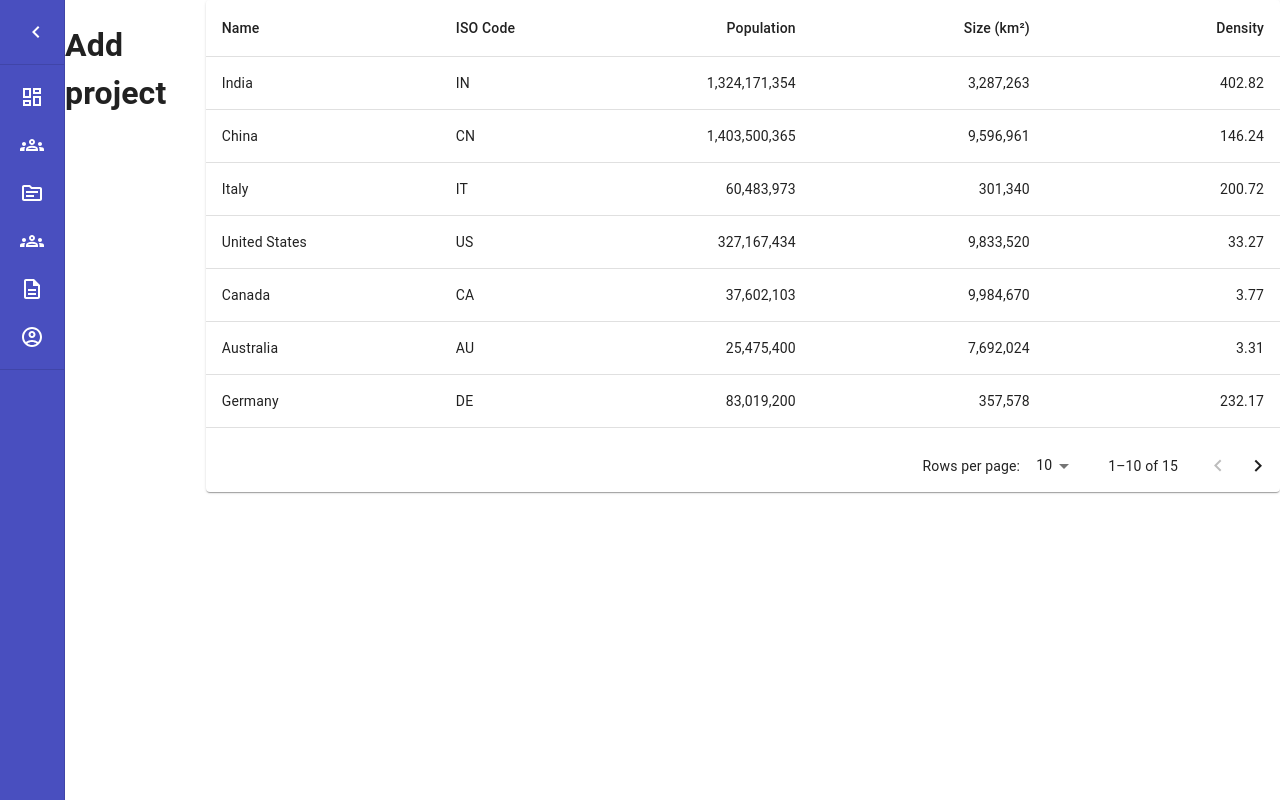
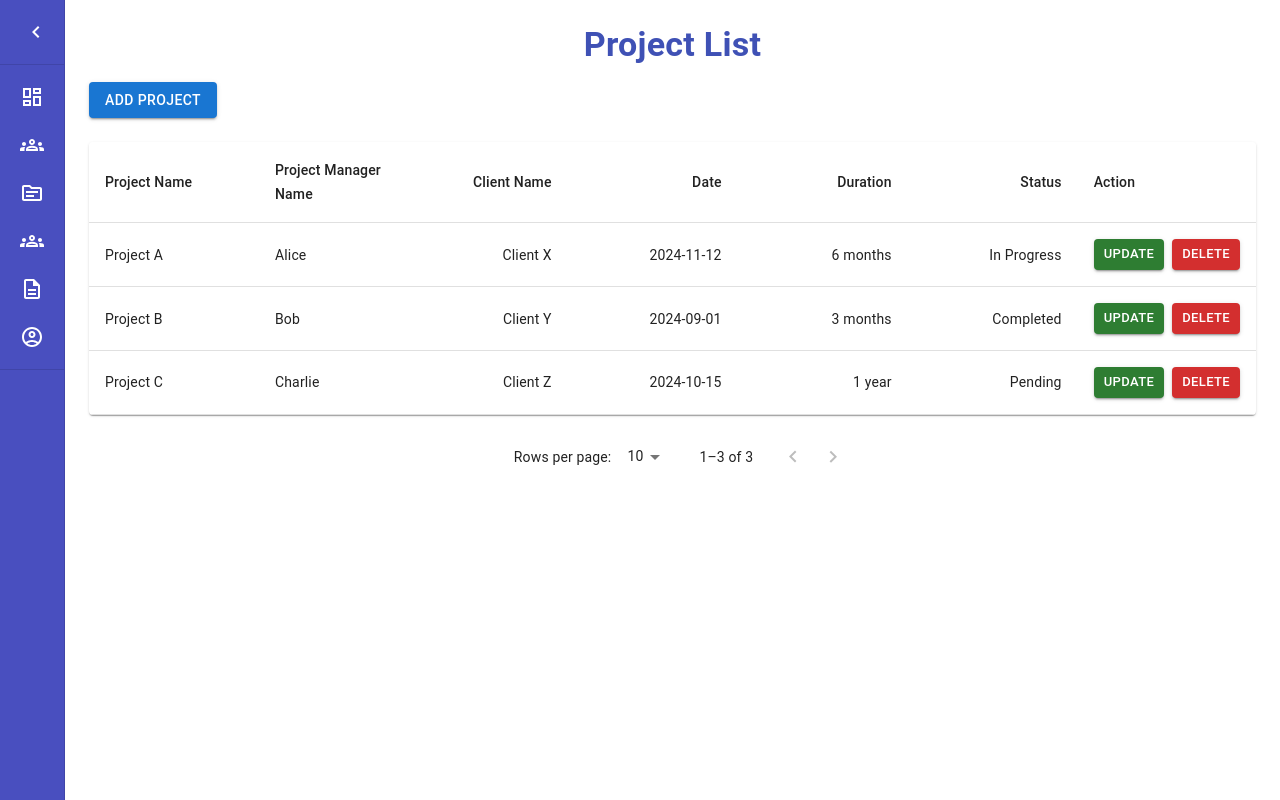
Before and after one commit to RambabooPrajapati/timesheet_management_api, a React (Vite) app in the folder client/: page /Addproject in a window 1280 px wide. Built offline with nearby package versions, Linux system fonts and the light colour scheme.

Commit message:
add project code

```diff
--- a/client/src/components/Sidenavbar.jsx
+++ b/client/src/components/Sidenavbar.jsx
@@ -214,7 +214,11 @@ export default function Sidenavbar() {
             </ListItemButton>
           </ListItem>
 
-          <ListItem disablePadding sx={{ display: "block" }}>
+          <ListItem disablePadding
+            sx={{ display: "block" }}
+            onClick={() => {
+              navigate("/Addproject");
+            }}>
             <ListItemButton
               sx={[
                 {
--- a/client/src/pages/admin/project/Addproject.jsx
+++ b/client/src/pages/admin/project/Addproject.jsx
@@ -1,62 +1,25 @@
 import React from 'react';
 import Sidenavbar from '../../../components/Sidenavbar';
-import { Box } from '@mui/material';
-import Paper from '@mui/material/Paper';
-import Table from '@mui/material/Table';
-import TableBody from '@mui/material/TableBody';
-import TableCell from '@mui/material/TableCell';
-import TableContainer from '@mui/material/TableContainer';
-import TableHead from '@mui/material/TableHead';
-import TablePagination from '@mui/material/TablePagination';
-import TableRow from '@mui/material/TableRow';
+import { Box, Button, Typography, Paper, Table, TableBody, TableCell, TableContainer, TableHead, TablePagination, TableRow } from '@mui/material';
 
 const columns = [
-  { id: 'name', label: 'Name', minWidth: 170 },
-  { id: 'code', label: 'ISO Code', minWidth: 100 },
-  {
-    id: 'population',
-    label: 'Population',
-    minWidth: 170,
-    align: 'right',
-    format: (value) => value.toLocaleString('en-US'),
-  },
-  {
-    id: 'size',
-    label: 'Size (km²)',
-    minWidth: 170,
-    align: 'right',
-    format: (value) => value.toLocaleString('en-US'),
-  },
-  {
-    id: 'density',
-    label: 'Density',
-    minWidth: 170,
-    align: 'right',
-    format: (value) => value.toFixed(2),
-  },
+  { id: 'name', label: 'Project Name', minWidth: 170 },
+  { id: 'code', label: 'Project Manager Name', minWidth: 100 },
+  { id: 'client', label: 'Client Name', minWidth: 170, align: 'right' },
+  { id: 'date', label: 'Date', minWidth: 170, align: 'right' },
+  { id: 'duration', label: 'Duration', minWidth: 170, align: 'right' },
+  { id: 'status', label: 'Status', minWidth: 170, align: 'right' },
+  { id: 'action', label: 'Action', minWidth: 170 },
 ];
 
-function createData(name, code, population, size) {
-  const density = population / size;
-  return { name, code, population, size, density };
+function createData(name, code, client, date, duration, status) {
+  return { name, code, client, date, duration, status };
 }
 
 const rows = [
-  createData('India', 'IN', 1324171354, 3287263),
-  createData('China', 'CN', 1403500365, 9596961),
-  createData('Italy', 'IT', 60483973, 301340),
-  createData('United States', 'US', 327167434, 9833520),
-  createData('Canada', 'CA', 37602103, 9984670),
-  createData('Australia', 'AU', 25475400, 7692024),
-  createData('Germany', 'DE', 83019200, 357578),
-  createData('Ireland', 'IE', 4857000, 70273),
-  createData('Mexico', 'MX', 126577691, 1972550),
-  createData('Japan', 'JP', 126317000, 377973),
-  createData('France', 'FR', 67022000, 640679),
-  createData('United Kingdom', 'GB', 67545757, 242495),
-  createData('Russia', 'RU', 146793744, 17098246),
-  createData('Nigeria', 'NG', 200962417, 923768),
-  createData('Brazil', 'BR', 210147125, 8515767),
+  createData('Project A', 'Alice', 'Client X', '2024-11-12', '6 months', 'In Progress'),
+  createData('Project B', 'Bob', 'Client Y', '2024-09-01', '3 months', 'Completed'),
+  createData('Project C', 'Charlie', 'Client Z', '2024-10-15', '1 year', 'Pending'),
 ];
 
 function Addproject() {
@@ -75,9 +38,16 @@ function Addproject() {
   return (
     <Box sx={{ display: "flex", flexDirection: { xs: "column", md: "row" } }}>
       <Sidenavbar />
-      <h1>Add project</h1>
-      <Paper sx={{ width: '100%', overflow: 'hidden' }}>
-        <TableContainer sx={{ maxHeight: 440 }}>
+      <Box sx={{ flexGrow: 1, display: "flex", flexDirection: "column", alignItems: "center", p: 3 }}>
+        <Box sx={{ display: "flex", justifyContent: "center", width: '100%', mb: 2 }}>
+          <Typography variant="h4" component="h1" sx={{ fontWeight: 'bold', color: '#3f51b5', textAlign: 'center' }}>
+            Project List
+          </Typography>
+        </Box>
+        <Box sx={{ display: "flex", justifyContent: "space-between", width: '100%', mb: 3 }}>
+          <Button variant="contained" color="primary" sx={{ alignSelf: 'flex-start' }}>Add Project</Button>
+        </Box>
+        <TableContainer component={Paper} sx={{ maxWidth: 1200 }}>
           <Table stickyHeader aria-label="sticky table">
             <TableHead>
               <TableRow>
@@ -93,24 +63,29 @@ function Addproject() {
               </TableRow>
             </TableHead>
             <TableBody>
-              {rows
-                .slice(page * rowsPerPage, page * rowsPerPage + rowsPerPage)
-                .map((row) => {
-                  return (
-                    <TableRow hover role="checkbox" tabIndex={-1} key={row.code}>
+              {rows.slice(page * rowsPerPage, page * rowsPerPage + rowsPerPage).map((row) => (
+                <TableRow hover role="checkbox" tabIndex={-1} key={row.name}>
                   {columns.map((column) => {
                     const value = row[column.id];
                     return (
                       <TableCell key={column.id} align={column.align}>
-                            {column.format && typeof value === 'number'
-                              ? column.format(value)
-                              : value}
+                        {column.id === 'action' ? (
+                          <Box sx={{ display: 'flex', gap: 1 }}>
+                            <Button variant="contained" color="success" size="small">
+                              Update
+                            </Button>
+                            <Button variant="contained" color="error" size="small">
+                              Delete
+                            </Button>
+                          </Box>
+                        ) : (
+                          value
+                        )}
                       </TableCell>
                     );
                   })}
                 </TableRow>
-                  );
-                })}
+              ))}
             </TableBody>
           </Table>
         </TableContainer>
@@ -122,8 +97,9 @@ function Addproject() {
           page={page}
           onPageChange={handleChangePage}
           onRowsPerPageChange={handleChangeRowsPerPage}
+          sx={{ mt: 2 }}
         />
-      </Paper>
+      </Box>
     </Box>
   );
 }
```
Lines whose indentation alone changed are shown as unchanged.
